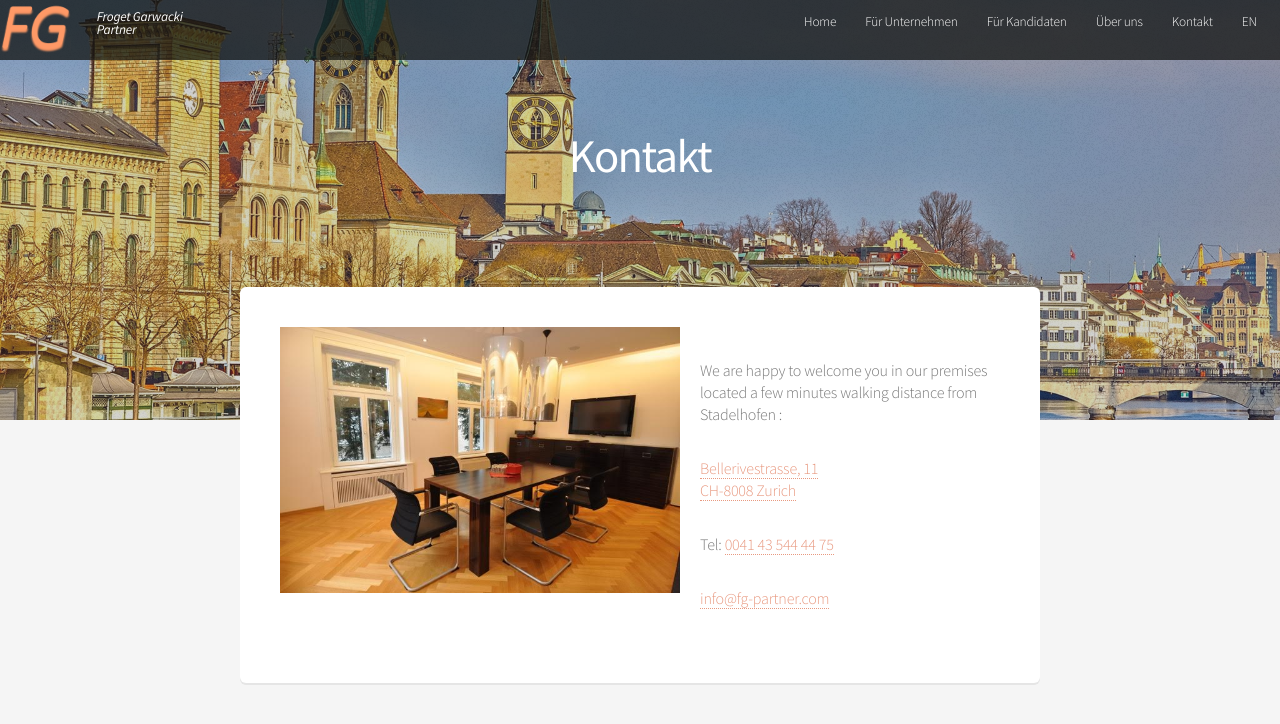
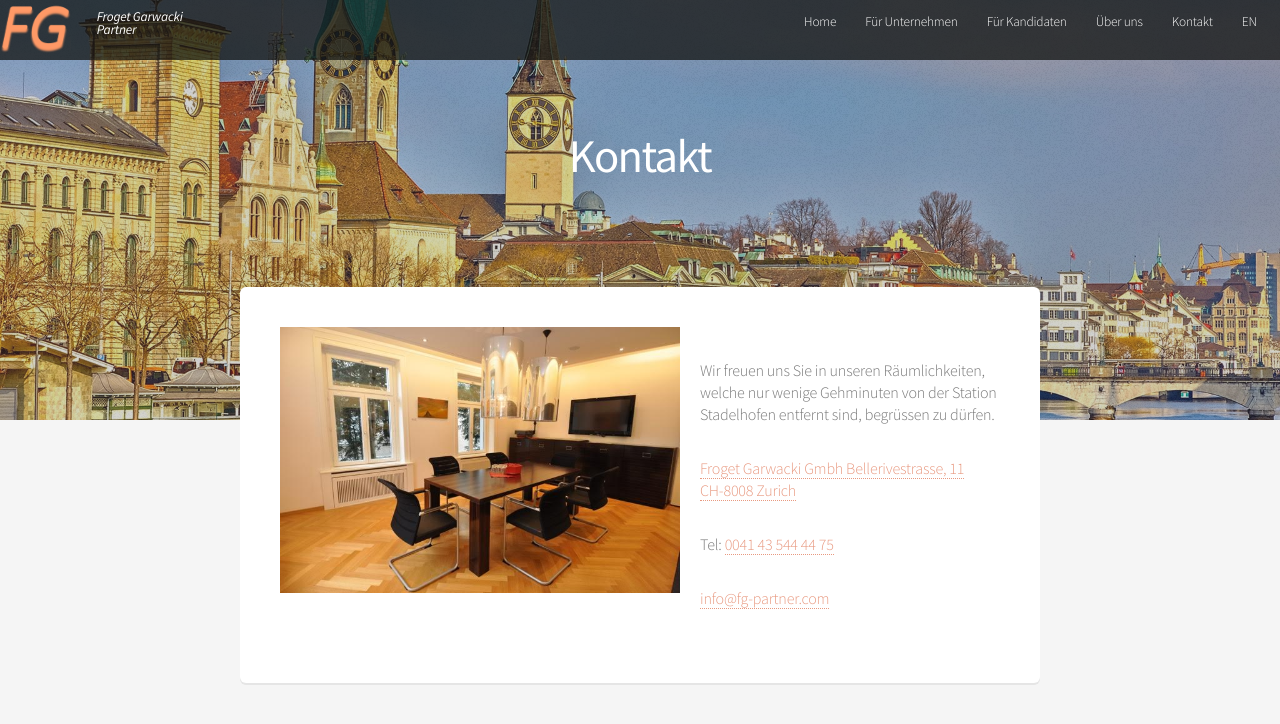
Before and after one commit to FGPartner/www, a Jekyll site: the page built from de/contact.md, in a window 1280 px wide. Shown: the top 724 px of the page. Built offline with Jekyll 4.4.1, drawn with Linux system fonts in a browser that asks for light colours; our own code applies the rules of GitHub Pages for plain Markdown files.

Commit message:
Update contact.md

```diff
--- a/de/contact.md
+++ b/de/contact.md
@@ -5,10 +5,11 @@ lang: de
 ---
 <img src="/assets/img/bureau.jpg" class="portrait_bureau"/>
 
-We are happy to welcome you in our premises located a few minutes walking
-distance from Stadelhofen :
+Wir freuen uns Sie in unseren Räumlichkeiten, welche nur wenige Gehminuten von der
+Station Stadelhofen entfernt sind, begrüssen zu dürfen.
 
-[Bellerivestrasse, 11<br/>
+[Froget Garwacki Gmbh
+Bellerivestrasse, 11<br/>
 CH-8008	Zurich](https://goo.gl/maps/wznvXayMz1R2)
 
 Tel: [0041 43 544 44 75](tel:0041 43 544 44 75)
```
